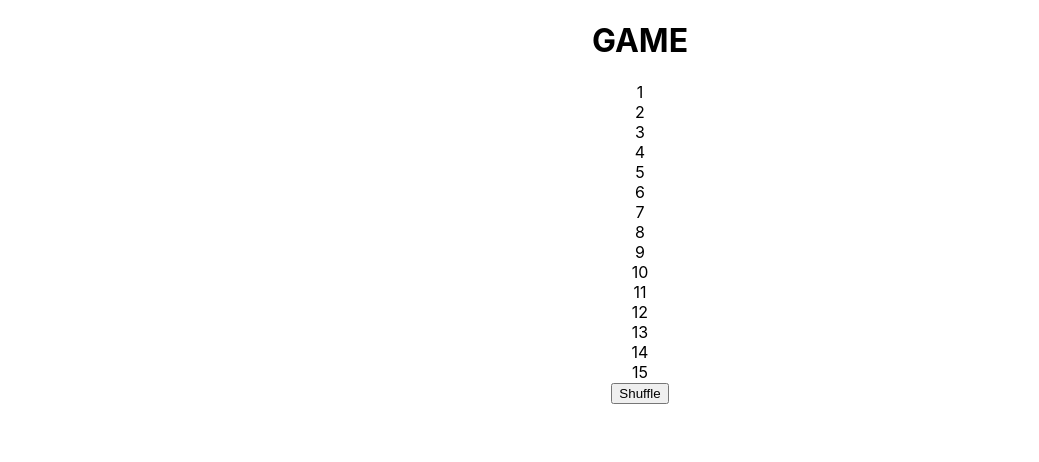
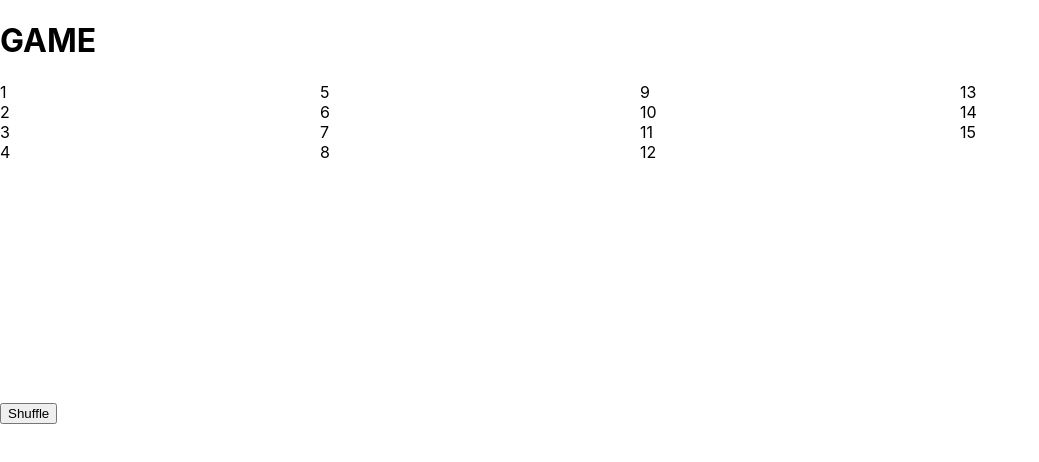
Before and after one commit to YehorKholodiuk/gameOfTag, a React (Create React App) app: page / in a window 1280 px wide. Shown: the top 462 px of the page, without its empty margins (0-1039 px from the left). Built offline with nearby package versions, Linux system fonts and the light colour scheme.

Commit message:
added board css

```diff
--- a/src/App.css
+++ b/src/App.css
@@ -1,38 +1,6 @@
-.App {
-  text-align: center;
+.board{
+    display: grid;
+    grid-template-columns:repeat(4,1fr);
+    grid-template-rows:repeat(4,1fr)
+
 }
-
-.App-logo {
-  height: 40vmin;
-  pointer-events: none;
-}
-
-@media (prefers-reduced-motion: no-preference) {
-  .App-logo {
-    animation: App-logo-spin infinite 20s linear;
-  }
-}
-
-.App-header {
-  background-color: #282c34;
-  min-height: 100vh;
-  display: flex;
-  flex-direction: column;
-  align-items: center;
-  justify-content: center;
-  font-size: calc(10px + 2vmin);
-  color: white;
-}
-
-.App-link {
-  color: #61dafb;
-}
-
-@keyframes App-logo-spin {
-  from {
-    transform: rotate(0deg);
-  }
-  to {
-    transform: rotate(360deg);
-  }
-}
```
